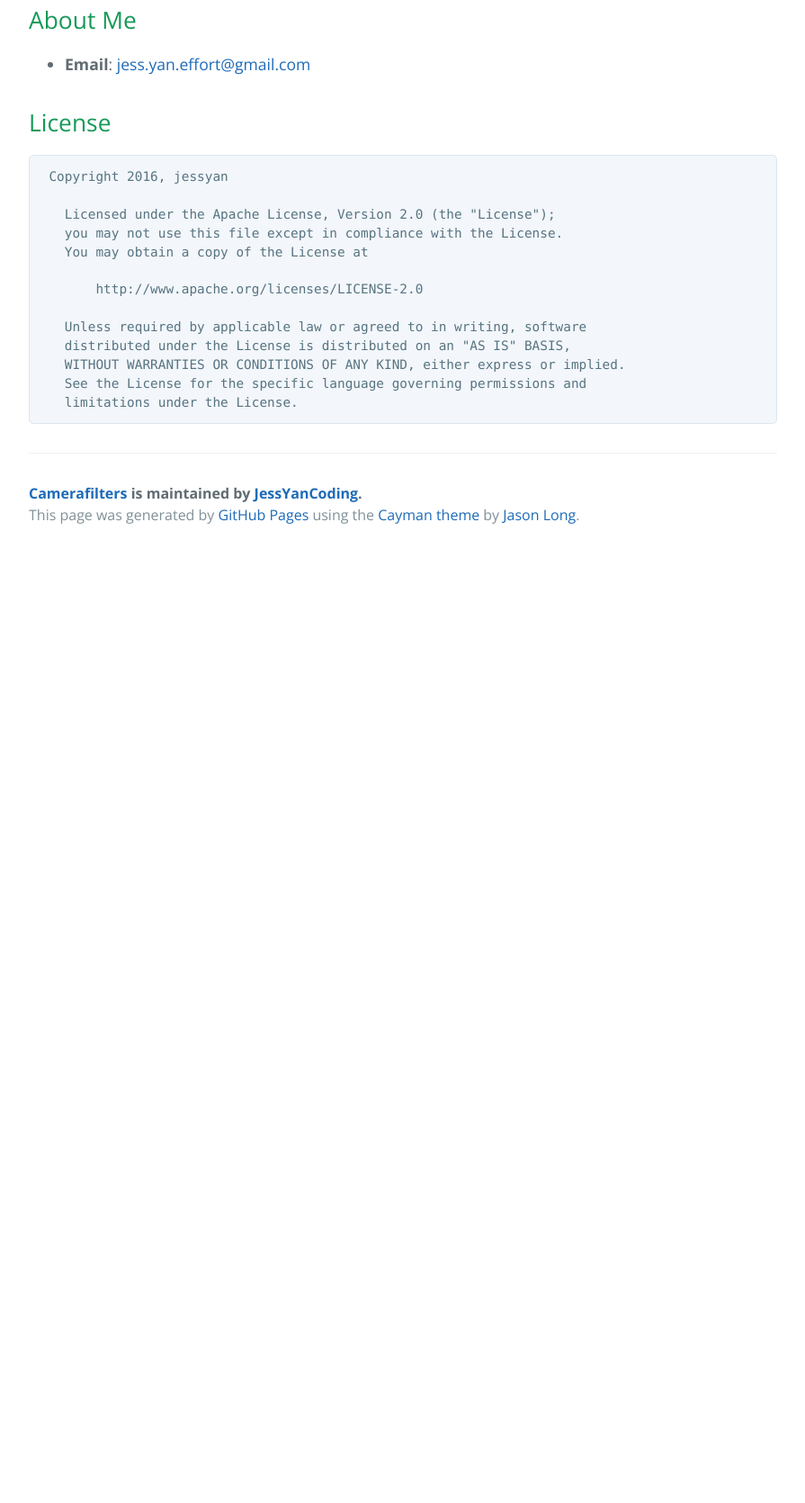
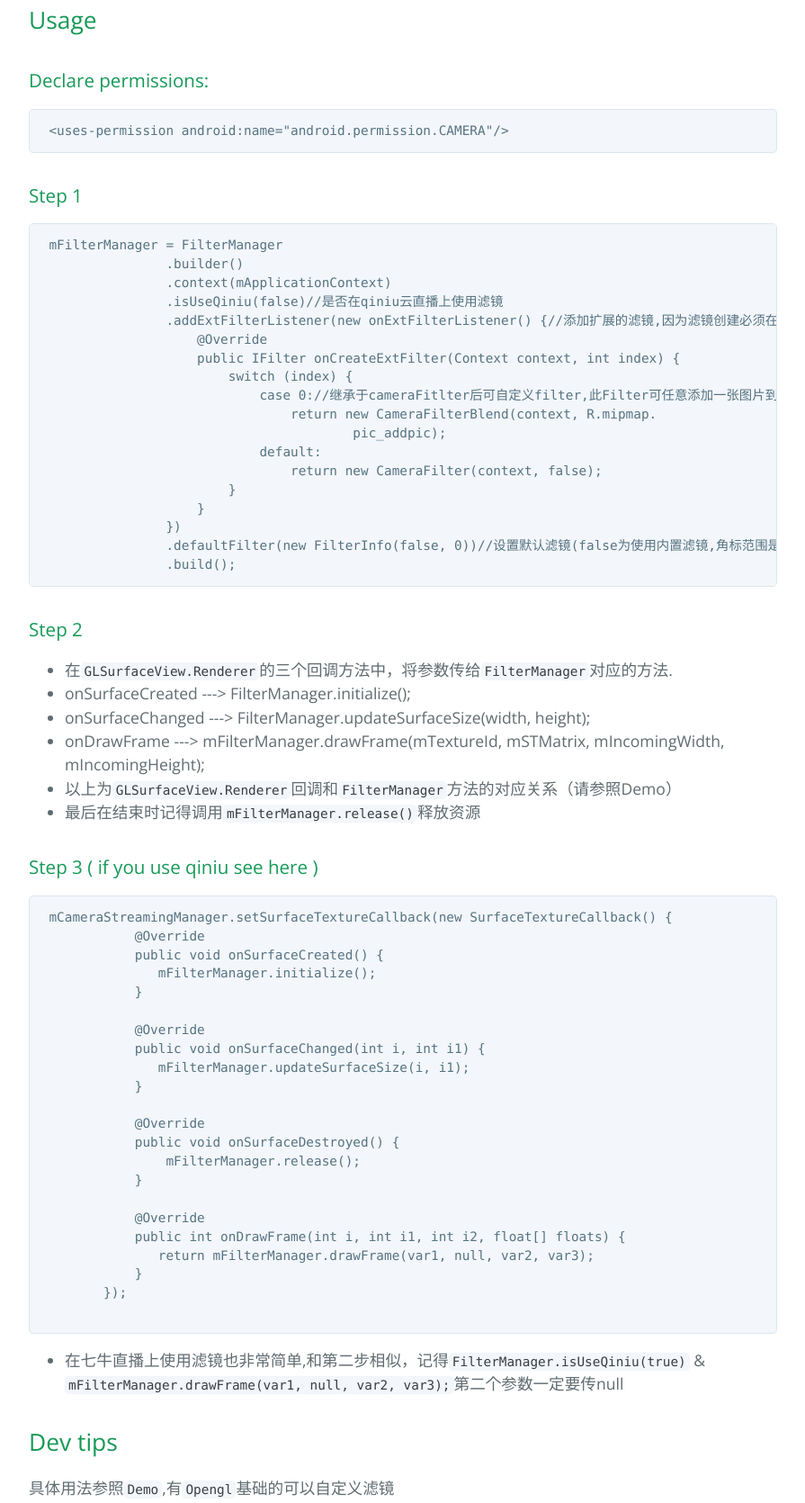
Before and after one commit to JessYanCoding/CameraFilters, a plain HTML site: page index.html in a window 1280 px wide. Shown: the part 608-2278 px from the top of the page at 90% size, without its empty margins (192-1087 px from the left). Before the commit the page ends 1224 px from the top, so only its background shows below. Drawn offline with nearby package versions, Linux system fonts and the light colour scheme.

Commit message:
Create gh-pages branch via GitHub

```diff
--- a/index.html
+++ b/index.html
@@ -24,6 +24,86 @@
 
 <h2>
 <a id="摄像头实时滤镜处理库自带10多种滤镜支持滤镜扩展并且兼容七牛云直播滤镜处理" class="anchor" href="#%E6%91%84%E5%83%8F%E5%A4%B4%E5%AE%9E%E6%97%B6%E6%BB%A4%E9%95%9C%E5%A4%84%E7%90%86%E5%BA%93%E8%87%AA%E5%B8%A610%E5%A4%9A%E7%A7%8D%E6%BB%A4%E9%95%9C%E6%94%AF%E6%8C%81%E6%BB%A4%E9%95%9C%E6%89%A9%E5%B1%95%E5%B9%B6%E4%B8%94%E5%85%BC%E5%AE%B9%E4%B8%83%E7%89%9B%E4%BA%91%E7%9B%B4%E6%92%AD%E6%BB%A4%E9%95%9C%E5%A4%84%E7%90%86" aria-hidden="true"><span aria-hidden="true" class="octicon octicon-link"></span></a>摄像头实时滤镜处理库,自带10多种滤镜,支持滤镜扩展,并且兼容七牛云直播滤镜处理</h2>
+
+<h2>
+<a id="usage" class="anchor" href="#usage" aria-hidden="true"><span aria-hidden="true" class="octicon octicon-link"></span></a>Usage</h2>
+
+<h3>
+<a id="declare-permissions" class="anchor" href="#declare-permissions" aria-hidden="true"><span aria-hidden="true" class="octicon octicon-link"></span></a>Declare permissions:</h3>
+
+<pre><code> &lt;uses-permission android:name="android.permission.CAMERA"/&gt;
+</code></pre>
+
+<h3>
+<a id="step-1" class="anchor" href="#step-1" aria-hidden="true"><span aria-hidden="true" class="octicon octicon-link"></span></a>Step 1</h3>
+
+<pre><code> mFilterManager = FilterManager
+                .builder()
+                .context(mApplicationContext)
+                .isUseQiniu(false)//是否在qiniu云直播上使用滤镜
+                .addExtFilterListener(new onExtFilterListener() {//添加扩展的滤镜,因为滤镜创建必须在render的回调中,所以统一在这里管理滤镜
+                    @Override
+                    public IFilter onCreateExtFilter(Context context, int index) {
+                        switch (index) {
+                            case 0://继承于cameraFitlter后可自定义filter,此Filter可任意添加一张图片到界面上
+                                return new CameraFilterBlend(context, R.mipmap.
+                                        pic_addpic);
+                            default:
+                                return new CameraFilter(context, false);
+                        }
+                    }
+                })
+                .defaultFilter(new FilterInfo(false, 0))//设置默认滤镜(false为使用内置滤镜,角标范围是0-13,0为透明滤镜)
+                .build();
+</code></pre>
+
+<h3>
+<a id="step-2" class="anchor" href="#step-2" aria-hidden="true"><span aria-hidden="true" class="octicon octicon-link"></span></a>Step 2</h3>
+
+<ul>
+<li>在<code>GLSurfaceView.Renderer</code>的三个回调方法中，将参数传给<code>FilterManager</code>对应的方法.</li>
+<li>onSurfaceCreated ---&gt; FilterManager.initialize();</li>
+<li>onSurfaceChanged ---&gt; FilterManager.updateSurfaceSize(width, height);</li>
+<li>onDrawFrame ---&gt; mFilterManager.drawFrame(mTextureId, mSTMatrix, mIncomingWidth, mIncomingHeight);</li>
+<li>以上为<code>GLSurfaceView.Renderer</code>回调和<code>FilterManager</code>方法的对应关系（请参照Demo）</li>
+<li>最后在结束时记得调用<code>mFilterManager.release()</code>释放资源</li>
+</ul>
+
+<h3>
+<a id="step-3--if-you-use-qiniu-see-here-" class="anchor" href="#step-3--if-you-use-qiniu-see-here-" aria-hidden="true"><span aria-hidden="true" class="octicon octicon-link"></span></a>Step 3 ( if you use qiniu see here )</h3>
+
+<pre><code> mCameraStreamingManager.setSurfaceTextureCallback(new SurfaceTextureCallback() {
+            @Override
+            public void onSurfaceCreated() {
+               mFilterManager.initialize();
+            }
+
+            @Override
+            public void onSurfaceChanged(int i, int i1) {
+               mFilterManager.updateSurfaceSize(i, i1);
+            }
+
+            @Override
+            public void onSurfaceDestroyed() {
+                mFilterManager.release();
+            }
+
+            @Override
+            public int onDrawFrame(int i, int i1, int i2, float[] floats) {
+               return mFilterManager.drawFrame(var1, null, var2, var3);
+            }
+        });
+
+</code></pre>
+
+<ul>
+<li>在七牛直播上使用滤镜也非常简单,和第二步相似，记得<code>FilterManager.isUseQiniu(true)</code> &amp; <code>mFilterManager.drawFrame(var1, null, var2, var3);</code>第二个参数一定要传null</li>
+</ul>
+
+<h2>
+<a id="dev-tips" class="anchor" href="#dev-tips" aria-hidden="true"><span aria-hidden="true" class="octicon octicon-link"></span></a>Dev tips</h2>
+
+<p>具体用法参照<code>Demo</code>,有<code>Opengl</code>基础的可以自定义滤镜</p>
 
 <h2>
 <a id="about-me" class="anchor" href="#about-me" aria-hidden="true"><span aria-hidden="true" class="octicon octicon-link"></span></a>About Me</h2>
```
Also changed, not shown: params.json (+1 -1 lines).
